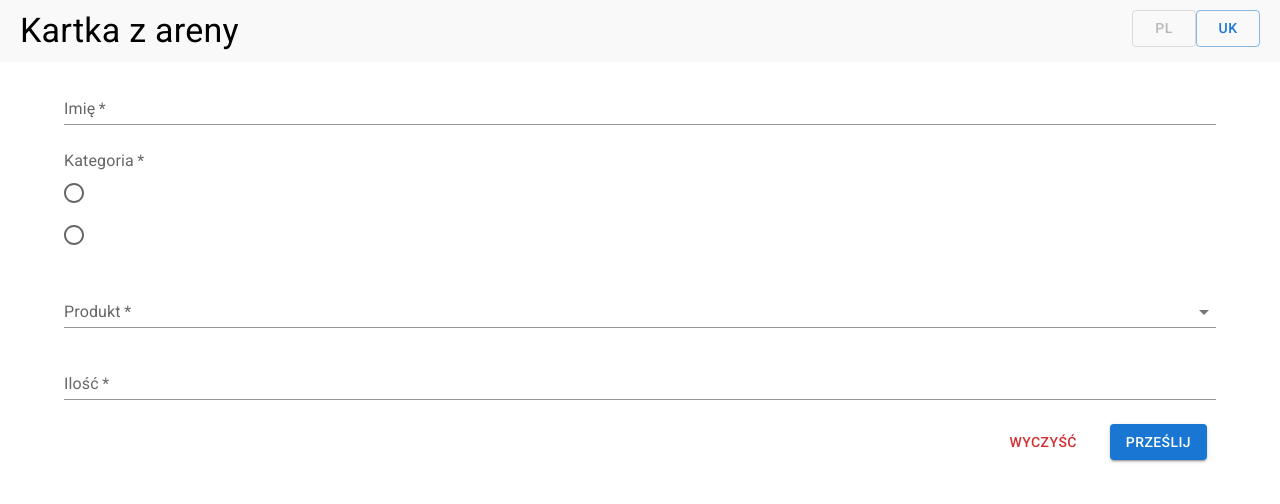
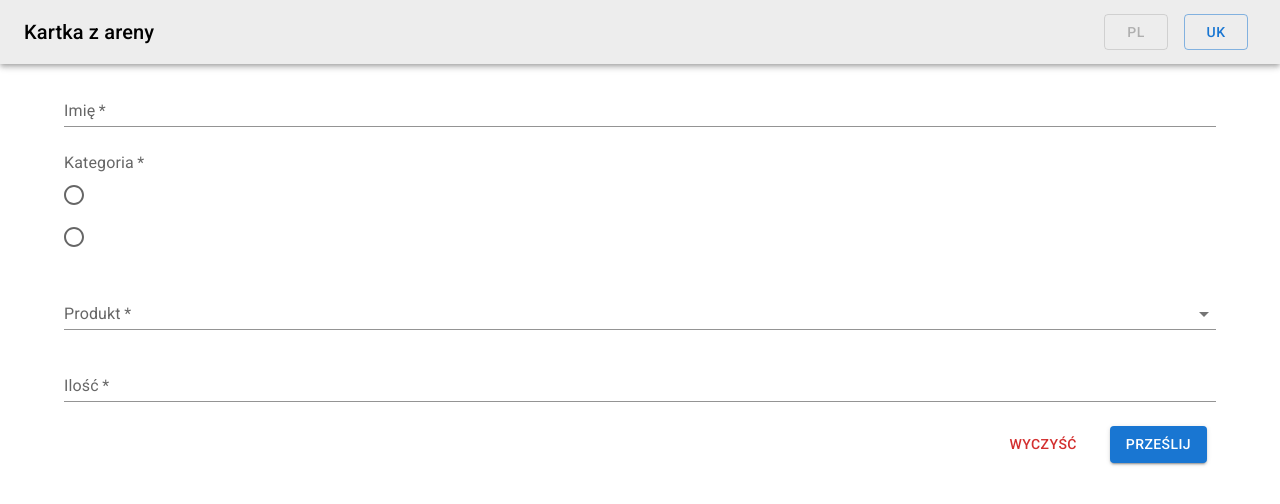
Before and after one commit to dawid-tomczak/helping-ukraine-form, a React (Create React App) app: page / in a window 1280 px wide. Shown: the top 504 px of the page. Built offline with nearby package versions, Linux system fonts and the light colour scheme.

Commit message:
changed header to an appbar

```diff
--- a/src/modules/shared/Header/Header.module.css
+++ /dev/null
@@ -1,31 +0,0 @@
-.header {
-  width: 100vw;
-  padding: 10px 20px;
-  background-color: #f9f9f9;
-  display: flex;
-  justify-content: flex-end;
-  flex-wrap: wrap;
-}
-
-.header__title {
-  display: none;
-  font-size: 2rem;
-}
-
-.header__language {
-  min-widh: 200px;
-}
-
-.language__button {
-  margin: 0px 10px;
-}
-
-@media (min-width: 480px) {
-  .header {
-    justify-content: space-between;
-  }
-
-  .header__title {
-    display: initial;
-  }
-}
--- a/src/modules/shared/Header/Header.tsx
+++ b/src/modules/shared/Header/Header.tsx
@@ -1,6 +1,5 @@
 import React from 'react';
-import { Button, Typography } from '@mui/material';
-import styles from './Header.module.css';
+import { AppBar, Button, Toolbar, Typography } from '@mui/material';
 import { useTranslation } from 'react-i18next';
 
 const Header = () => {
@@ -9,25 +8,33 @@ const Header = () => {
   const languages: string[] = ['PL', 'UK'];
 
   return (
-    <header className={styles.header}>
-      <Typography className={styles.header__title} variant='h4' component='h1'>
+    <header>
+      <AppBar position='static'>
+        <Toolbar
+          variant='regular'
+          sx={{ backgroundColor: '#ededed', color: 'black' }}
+        >
+          <Typography variant='h6' component='div' sx={{ flexGrow: 1 }}>
             {t('Kartka z areny')}
           </Typography>
-      <div className={styles.header__language}>
           {languages.map((lang) => {
             return (
               <Button
                 key={lang}
                 variant='outlined'
+                sx={{
+                  marginLeft: '8px',
+                  marginRight: '8px',
+                }}
                 onClick={() => i18n.changeLanguage(lang)}
                 disabled={i18n.resolvedLanguage === lang}
-              className={styles.language__button}
               >
                 {lang}
               </Button>
             );
           })}
-      </div>
+        </Toolbar>
+      </AppBar>
     </header>
   );
 };
```
Lines whose indentation alone changed are shown as unchanged.
